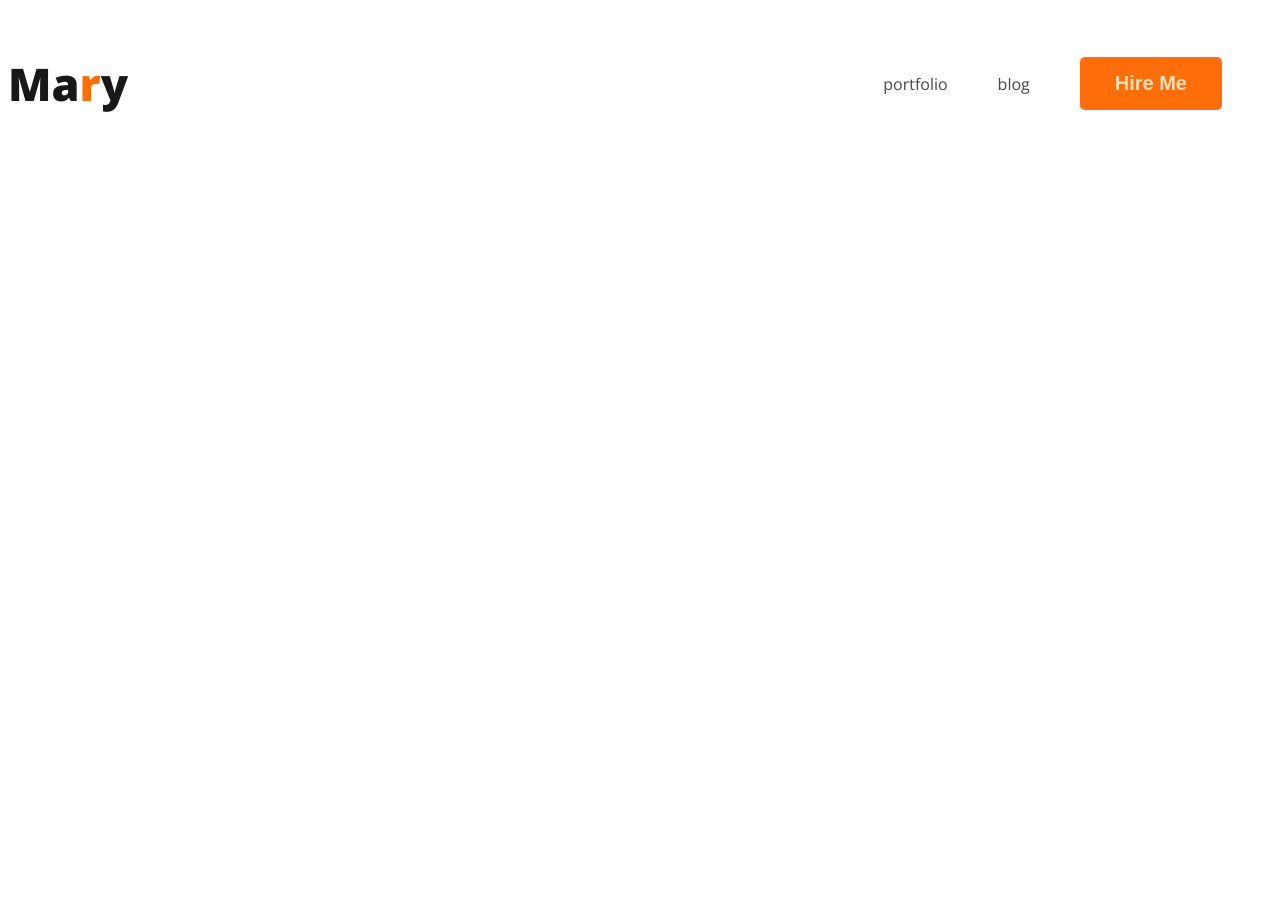
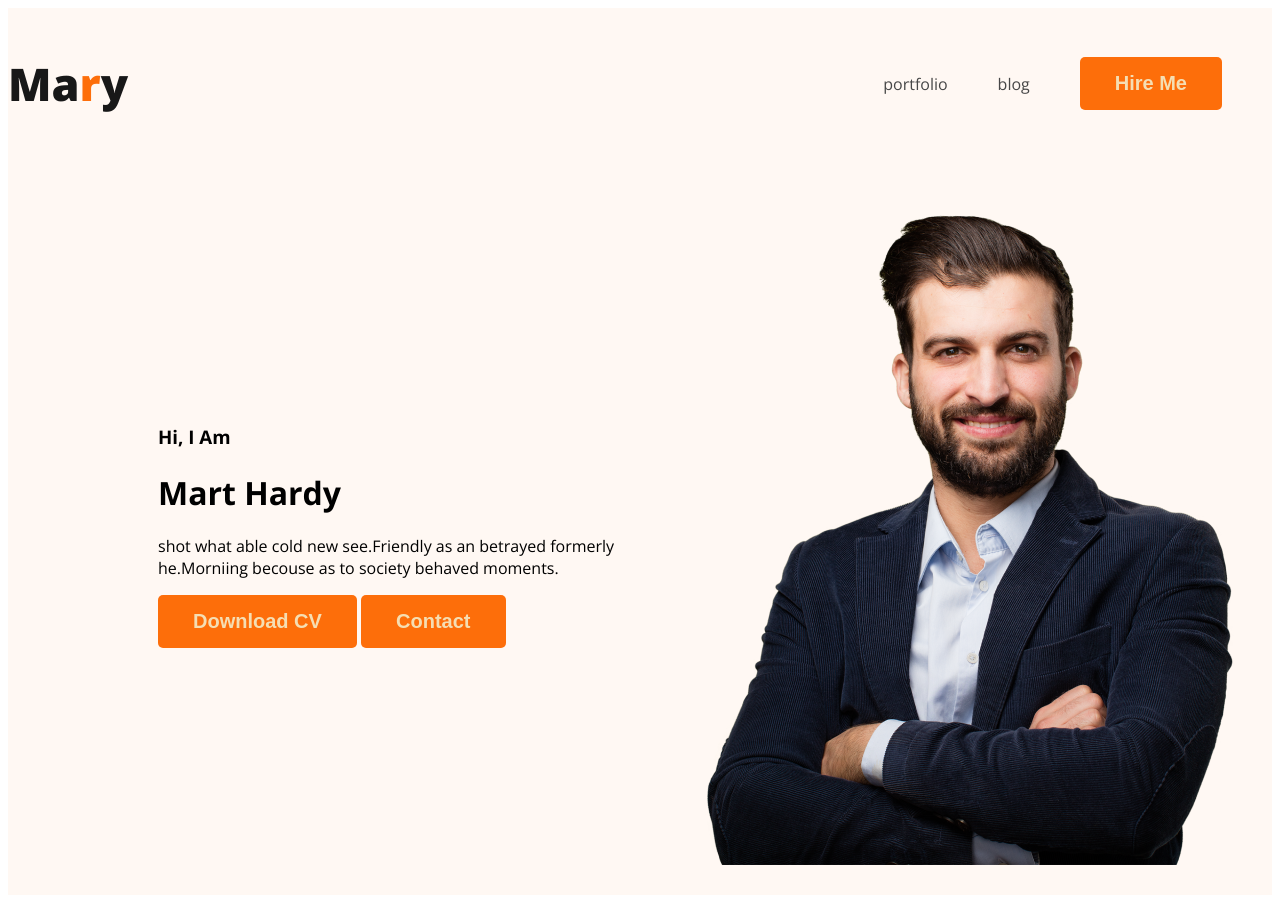
Before and after one commit to Mahmudaamimi/webdeveloper-portfolio, a plain HTML site: page index.html in a window 1280 px wide. Before the commit the page ends 800 px from the top, so only its background shows below. Drawn offline with nearby package versions, Linux system fonts and the light colour scheme.

Commit message:
banner content added

```diff
--- a/index.html
+++ b/index.html
@@ -10,7 +10,7 @@
     <link rel="stylesheet" href="styles/portfolio.css">
 </head>
 <body>
-    <header>
+    <header class="header">
         <nav>
             <h3 class="nav-title">Ma<span class="text-primary">r</span>y</h3>
             <ul>
@@ -19,6 +19,16 @@
                 <li><button class="btn-primary">Hire Me</button></li>
             </ul>
         </nav>
+        <div class="banner">
+            <div class="banner-content">
+                <h3 class="banner-greeting">Hi, I Am</h3>
+                <h1 class="banner-title">Mart Hardy</h1>
+                <p>shot what able cold new see.Friendly as an betrayed formerly he.Morniing becouse as to society behaved moments.</p>
+                <button class="btn-primary">Download CV</button>
+                <button class="btn-primary">Contact</button>
+            </div>
+            <img class="profile-pic" src="images/hardy.png" alt="">
+        </div>
 
     </header>
     <main>
--- a/styles/portfolio.css
+++ b/styles/portfolio.css
@@ -22,6 +22,7 @@ nav {
     display: flex;
     justify-content: space-between;
    align-items: center;
+   margin: 0 200pxs;
 
 }
 
@@ -44,3 +45,15 @@ nav a{
     text-decoration: none;
     color: #474747;
 }
+/*header related styles */
+.header{
+    background-color: #fff8f3;
+}
+.banner{
+    padding: 30px 30px 30px 150px;
+    display: flex;
+    align-items: center;
+}
+.banner .profile-pic{
+    width: 600px;
+}
```
